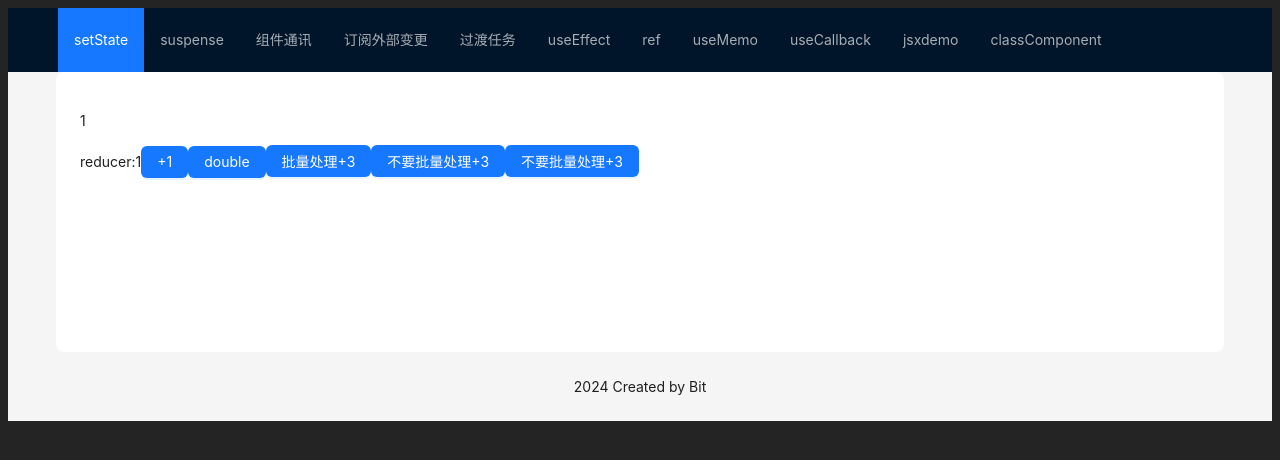
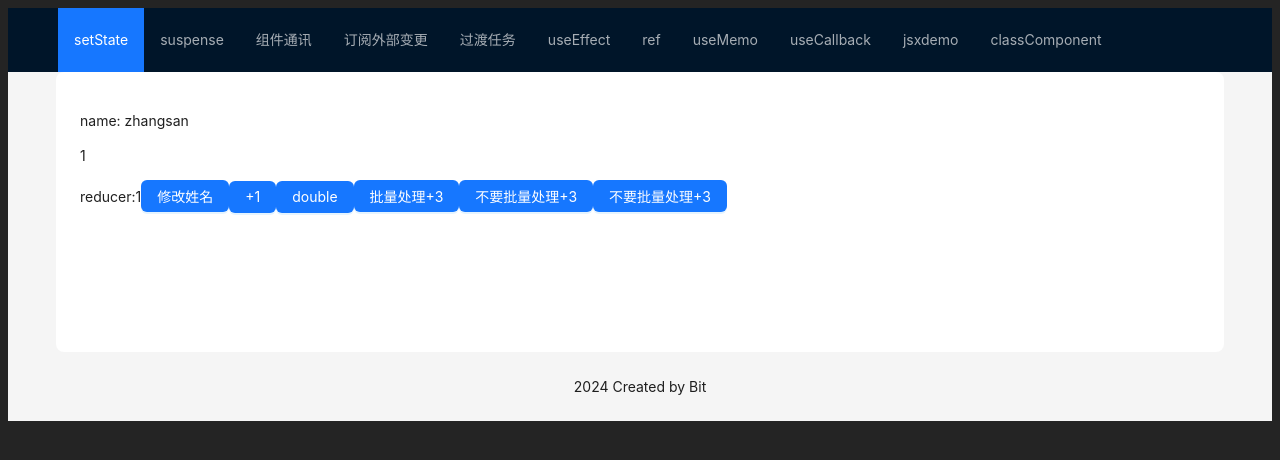
Before and after one commit to yangshijunx/react-point, a React (Vite) app: page / in a window 1280 px wide. Shown: the top 460 px of the page. Built offline with nearby package versions, Linux system fonts and the light colour scheme.

Commit message:
feat: setsate

```diff
--- a/src/pages/setStates/index.tsx
+++ b/src/pages/setStates/index.tsx
@@ -7,6 +7,7 @@ const SetState = () => {
   // 通过额外的调用来帮助开发者尽早发现和修复潜在问题。
   console.log("render");
   const [count, setCount] = useState(1);
+  const [person, setPerson] = useState({ name: "zhangsan" });
   const countStateReducer = (
     state: { count: number },
     action: { type: string }
@@ -31,10 +32,24 @@ const SetState = () => {
     console.log("addCountafter", count);
   };
 
+  const editPerson = () => {
+    // 这样写默认react会认为前后没有变化 因为 person指向一个相同的地址
+    person.name = "lisi";
+    // setPerson(person);
+
+    // 这样写react会认为前后有变化 因为person指向一个新的地址
+    setPerson({ ...person });
+  };
+
   return (
     <>
+      <p>name: {person.name}</p>
       <p>{count}</p>
       <span>reducer:{countState.count}</span>
+
+      <Button type="primary" onClick={editPerson}>
+        修改姓名
+      </Button>
       <Button type="primary" onClick={addCount}>
         +1
       </Button>
```
